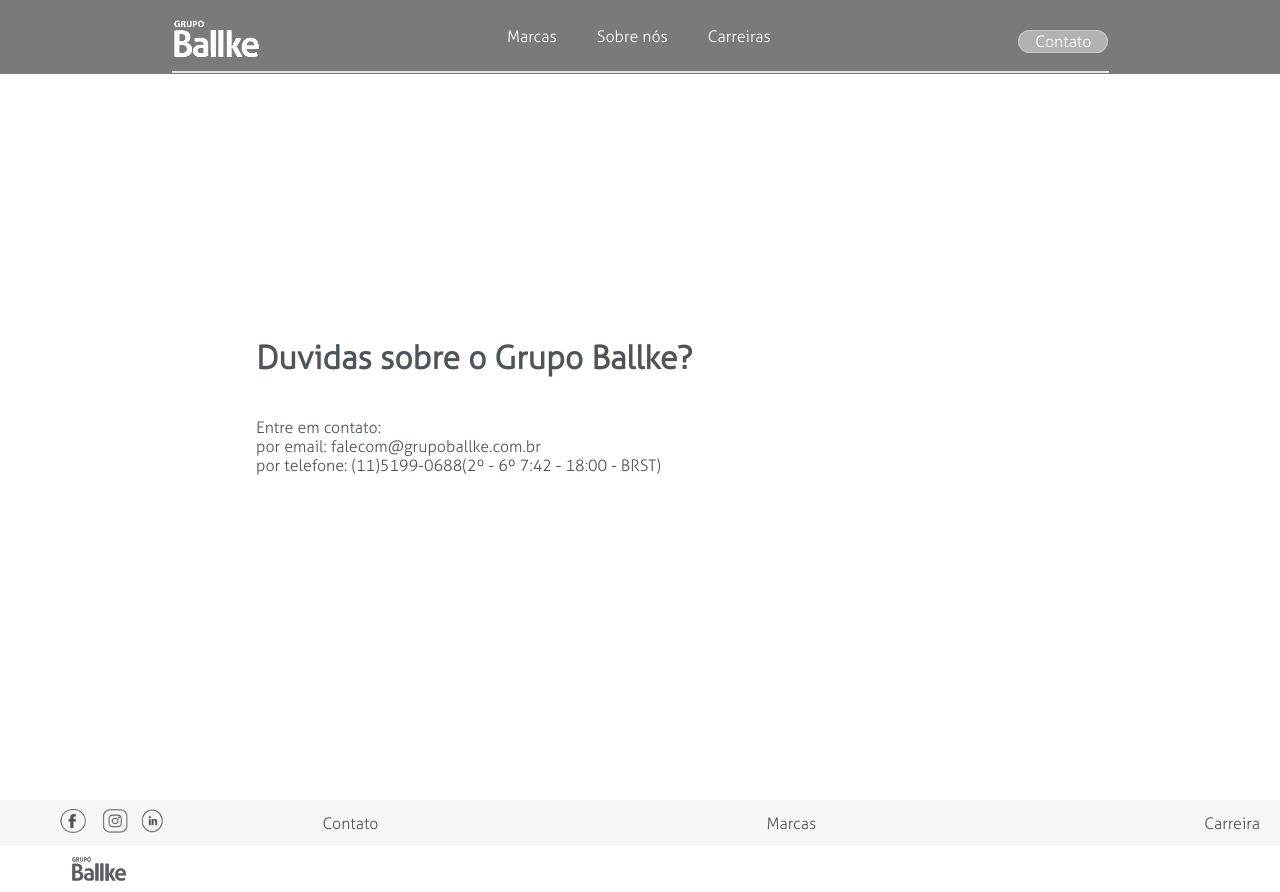
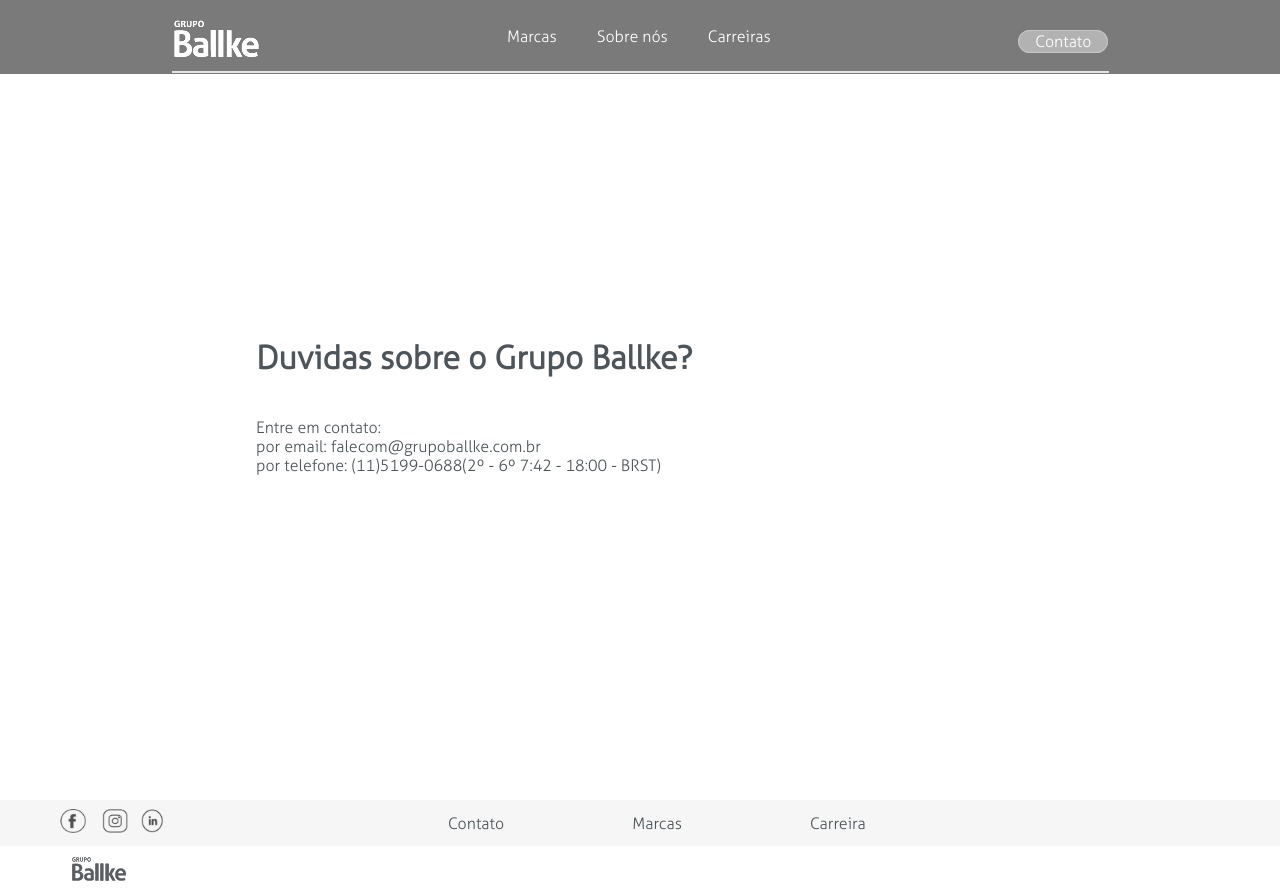
Before and after one commit to kimyoto/site_institucional_ballke, a React (Create React App) app: page /contato in a window 1280 px wide. Built offline with nearby package versions, Linux system fonts and the light colour scheme.

Commit message:
alguns embelezamentos kkkk

```diff
--- a/src/App.css
+++ b/src/App.css
@@ -1,3 +1,7 @@
 .App {
   text-align: left;
 }
+
+.link-block-wrapper {
+  text-decoration: none;
+}
--- a/src/components/footer/Footer.css
+++ b/src/components/footer/Footer.css
@@ -7,7 +7,6 @@
 .footer-container {
   display: flex;
   flex-direction: column;
-  justify-content: space-between;
   width: 100%;
 }
 
@@ -16,17 +15,14 @@
   height: 46px;
   background-color: #D9D9D93B;
   display: flex;
-  padding-left: 58px;
   position: relative;
 }
 
 .footer-links-group {
   display: flex;
   align-items: center;
-  justify-content: space-between;
-  gap: 1vw;
-  padding-left: 20px;
-  padding-right: 20px;
+  padding-left: 15vw;
+  gap: 10vw;
   width: 80%;
 }
 
@@ -50,6 +46,8 @@
   width: 20%;
   object-fit: contain;
   position: relative;
+    padding-left: 58px;
+
 }
 
 .footer-social-icon {
--- a/src/pages/NossaCulturaPage.css
+++ b/src/pages/NossaCulturaPage.css
@@ -23,6 +23,7 @@
   font-size: 96px;
   color: #ffffff;
   white-space: nowrap;
+
 }
 
 .cultura-content-section {
--- a/src/pages/QuemSomosPage.css
+++ b/src/pages/QuemSomosPage.css
@@ -88,6 +88,8 @@
   font-weight: 700;
   color: #4D555A;
   margin: 0;
+  text-decoration: none;
+
 }
 
 .image-gray-bar {
--- a/src/pages/QuemSomosPage.tsx
+++ b/src/pages/QuemSomosPage.tsx
@@ -56,7 +56,7 @@
           </div>
 
           <div className="coluna">
-            <Link to="/nossa-cultura" className="link-block-wrapper">
+            <Link to="/nossa-cultura" className="link-block-wrapper" >
               <img
                 src={require("../assets/quemsomos3.png")}
                 alt="Nossa Cultura"
```
